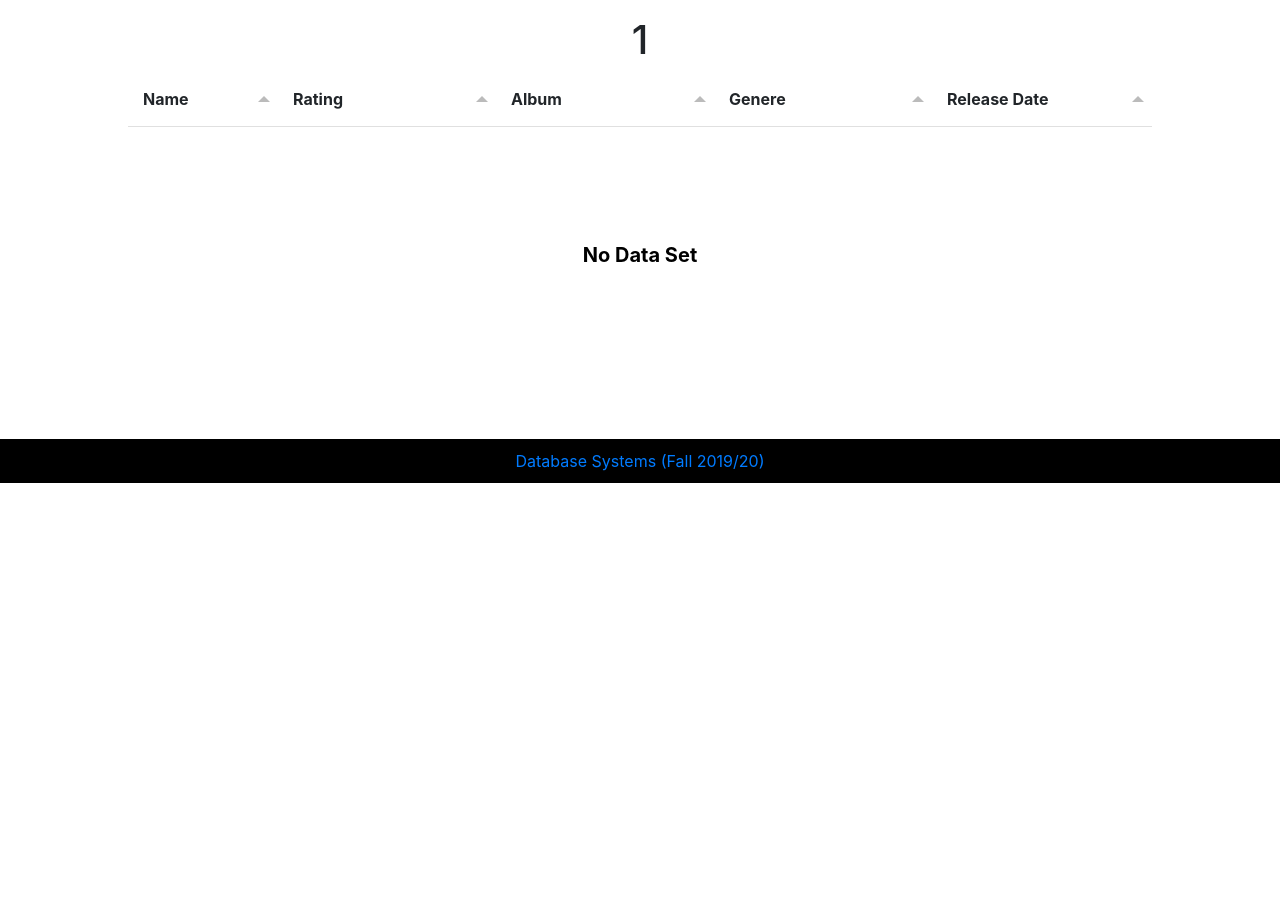
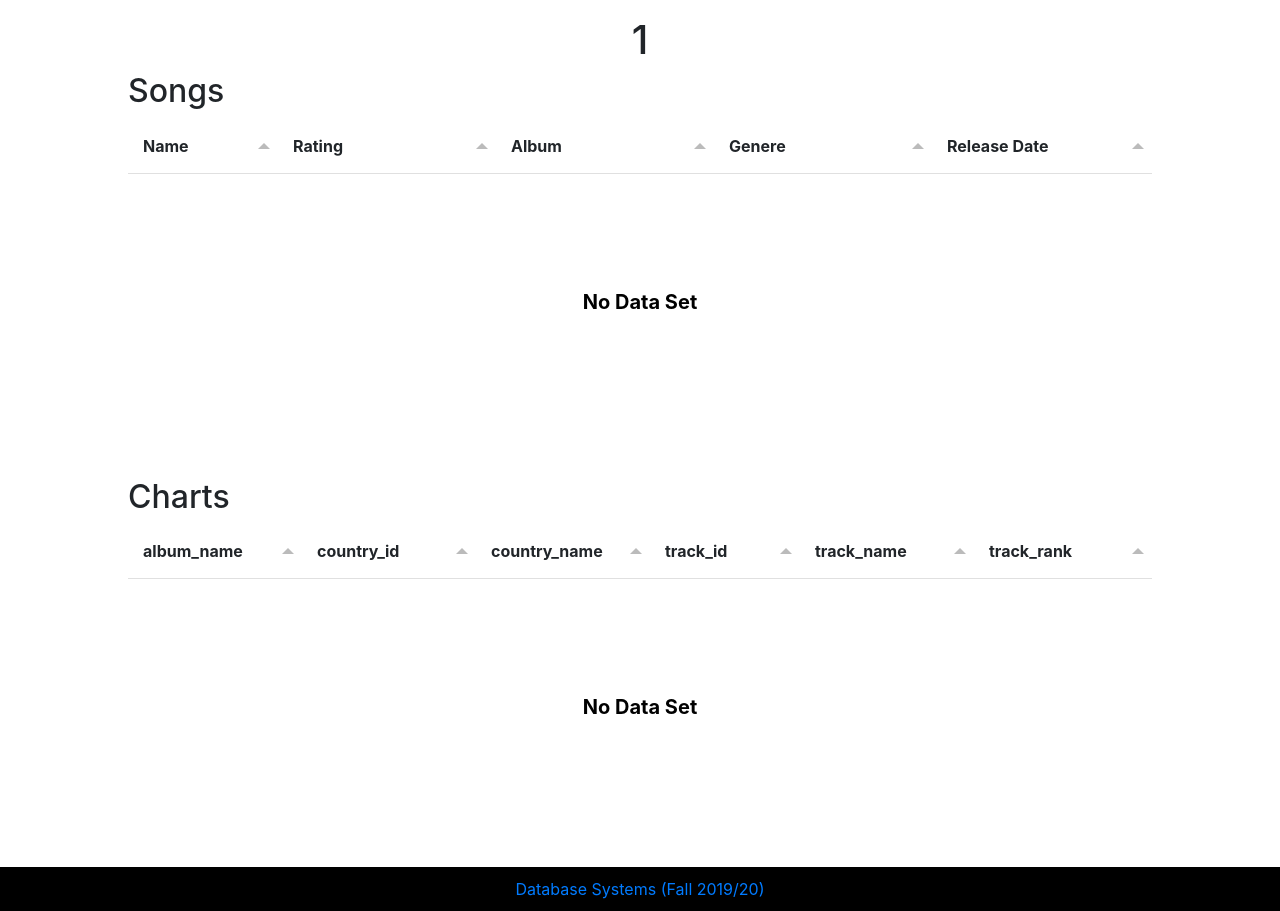
Before and after one commit to nadavbenyamini/dbs-project, a Flask app: page /artist/1 in a window 1280 px wide. Shown: the part 187-1098 px from the top of the page. Before the commit the page ends 670 px from the top, so only its background shows below. Run offline with Flask 2, Linux system fonts and the light colour scheme; data that the repository does not hold is empty; some libraries are stand-ins or nearby versions.

Commit message:
not working

```diff
--- a/data_fetch/musix_match/artist.py
+++ b/data_fetch/musix_match/artist.py
@@ -20,7 +20,7 @@ class ArtistPath(MusixFetcher):
         return requests
 
     def response_to_insert_queries(self, request, response):
-        assert 'message' in response and 'body' in response['message'] and 'artist' in response['message']['body']
+        assert 'message' in response and 'body' in response['message'] and 'artiist' in response['message']['body']
         artist = response['message']['body']['artist']
         country_id = artist['artist_country']
         query = "insert ignore into Artists (artist_id, artist_name, artist_country_id, artist_rating)" \
--- a/static/js/artist.js
+++ b/static/js/artist.js
@@ -25,9 +25,34 @@ var table_songs = new Tabulator("#songs-table", {
             location.replace(url)
         },
 });
+var table_charts = new Tabulator("#artist-chart", {
+    height:"311px",
+    layout:"fitColumns",
+    placeholder:"No Data Set",
+    ajaxResponse:function(url, params, response){
+        return response; //return the tableData property of a response json object
+    },
+        columns:[ //Define Table Columns
+            {title:"album_name", field:"album_name"},
+		    {title:"country_id", field:"country_id"},
+		    {title:"country_name", field:"country_name"},
+            {title:"track_id", field:"track_id", width:150},
+            {title:"track_name", field:"track_name", align:"left"},
+            {title:"track_rank", field:"track_rank"},
+        ],
+        rowClick:function(e, row){
+            url = `http://${server}:${port}/country/${row.getData().country_id}`
+            console.log(url)
+            location.replace(url)
+        },
+});
+
 
 function temp(){
     artist_id = $("#artist_id").last().html();
     console.log(artist_id)
-    table_songs.setData(`http://${server}:${port_api}/artist_tracks/${artist_id}`)
+    table_songs.setData("http://${server}:${port_api}/artist_tracks/${artist_id}")
+    table_charts.setData("http://${server}:${port_api}/artist_charts/${artist_id}")
+
+
 }
--- a/static/js/country.js
+++ b/static/js/country.js
@@ -23,7 +23,6 @@ var table_artists = new Tabulator("#artists-table", {
        location.replace(url)
     },
 });
-
 
 var table_songs = new Tabulator("#songs-table", {
     height:"311px",
--- a/templates/artist.html
+++ b/templates/artist.html
@@ -23,8 +23,11 @@
 
     <div class="middle">
         <h1 id="artist_id" style="text-align: center;">{{ artist_id }}</h1>
+		<h2>Songs</h2>
 		<div id="songs-table"></div>
-		<br>
+		<br><br>
+		<h2>Charts</h2>
+		<div id="artist-chart"></div>
 
 	</div>
 
```
